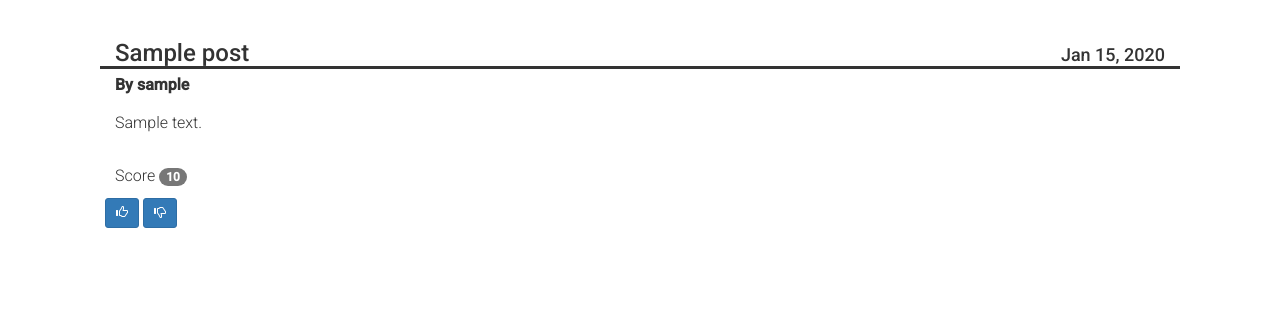
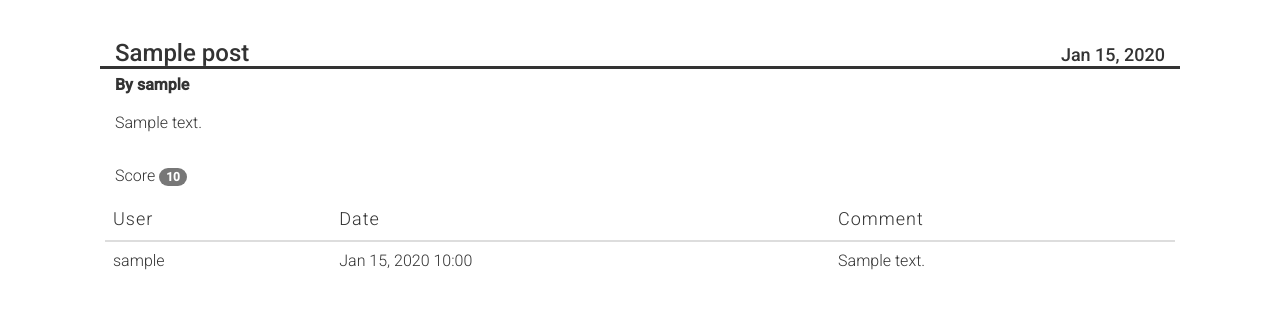
Before and after one commit to ZGrauer/Python-Blog, a Python web app: template templates/permalink.html in a window 1280 px wide. Shown: the part 160-469 px from the top of the page. Run offline with Jinja, Linux system fonts and the light colour scheme; the template is opened without the code that fills it: most values are stand-ins (such as "Sample title", 1, 10 or a date in 2020); some web fonts are replaced.

Commit message:
Add commenting system
Add ability for users to add comments to posts after login.

```diff
--- a/css/style.css
+++ b/css/style.css
@@ -126,6 +126,10 @@ article {
 .post-content {
   margin-top: 15px;
   margin-bottom: 30px;
+}
+
+.post-control {
+  margin: 25px 0;
 }
 
 .post-overview {
--- a/templates/newpost.html
+++ b/templates/newpost.html
@@ -11,7 +11,7 @@
     <div class="form-group row">
       <label for="content" class="col-xs-2 col-form-label">Content</label>
       <div class="col-xs-10">
-        <textarea class="form-control art-input" name="content" id="content" rows="15" placeholder="Content (HTML/Text)" required>{{content}}</textarea>
+        <textarea class="form-control" name="content" id="content" rows="15" placeholder="Content (HTML/Text)" required>{{content}}</textarea>
       </div>
     </div>
       <div class="error">{{error}}</div>
--- a/templates/permalink.html
+++ b/templates/permalink.html
@@ -26,8 +26,8 @@
     </div>
     <p>Score <span class="badge">{{post.likes}}</span></p>
   </article>
-{% if username != post_username and username != "Login" %}
-  <form method="post">
+  {% if user and username != post_username %}
+    <form method="post" class="post-control">
       <button type="submit" name="action" value="like" class="btn btn-primary btn-sm">
         <span class="glyphicon glyphicon-thumbs-up" aria-hidden="true"></span>
       </button>
@@ -37,7 +37,7 @@
     </form>
   {% endif %}
   {% if username == post_username %}
-  <form method="post">
+    <form method="post" class="post-control">
       <button type="button" name="edit" class="btn btn-default" data-toggle="modal" href="#edit">
         Edit Post
       </button>
@@ -65,7 +65,7 @@
             <div class="form-group row">
               <label for="content" class="col-xs-2 col-form-label">Content</label>
               <div class="col-xs-10">
-              <textarea class="form-control art-input" name="content" id="content" rows="15" placeholder="Content (HTML/Text)" required>{{post.content | safe}}</textarea>
+                <textarea class="form-control" name="content" id="content" rows="15" placeholder="Content (HTML/Text)" required>{{post.content | safe}}</textarea>
               </div>
             </div>
             <div class="error">{{error}}</div>
@@ -76,4 +76,37 @@
     </div>
   </div>
 
+{% if user %}
+  <form method="post" class="post-control">
+    <div class="form-group row">
+      <label for="content" class="col-xs-2 col-form-label">Comment</label>
+      <div class="col-xs-10">
+        <textarea class="form-control" name="comment_content" id="comment_content" rows="4" placeholder="Comment" required></textarea>
+      </div>
+    </div>
+    <button type="submit" name="action" value="add_comment" class="btn btn-primary">
+      Add Comment
+    </button>
+  </form>
+{% endif %}
+
+  <table class="table table-hover">
+    <thead>
+      <tr>
+        <th>User</th>
+        <th>Date</th>
+        <th>Comment</th>
+      </tr>
+    </thead>
+    <tbody>
+      {% for c in comments %}
+        <tr>
+          <td>{{c.get_username()}}</td>
+          <td>{{c.created.strftime("%b %d, %Y %H:%M")}}</td>
+          <td>{{c.content}}</td>
+        </tr>
+      {% endfor %}
+    </tbody>
+  </table>
+
 {% endblock %}
```
Also changed, not shown: main.py (+28 -8 lines). Lines whose indentation alone changed are shown as unchanged.
